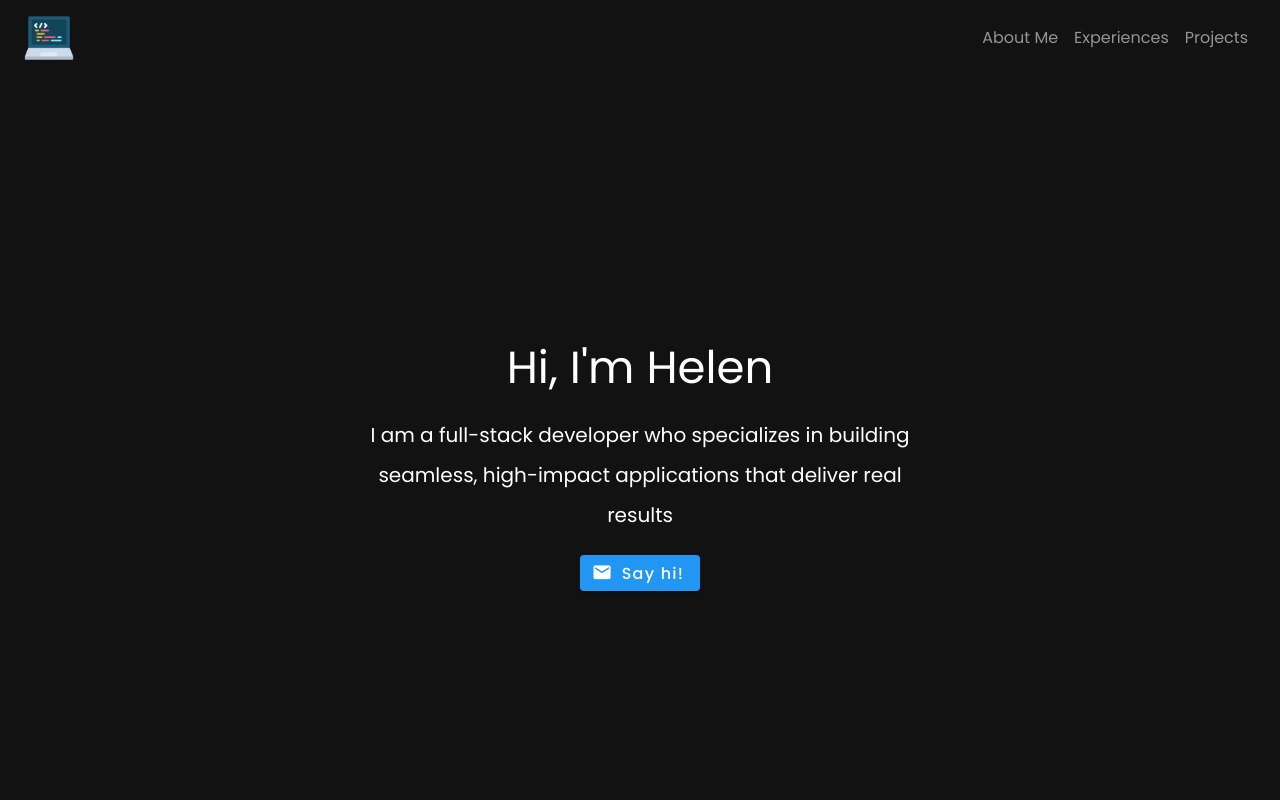
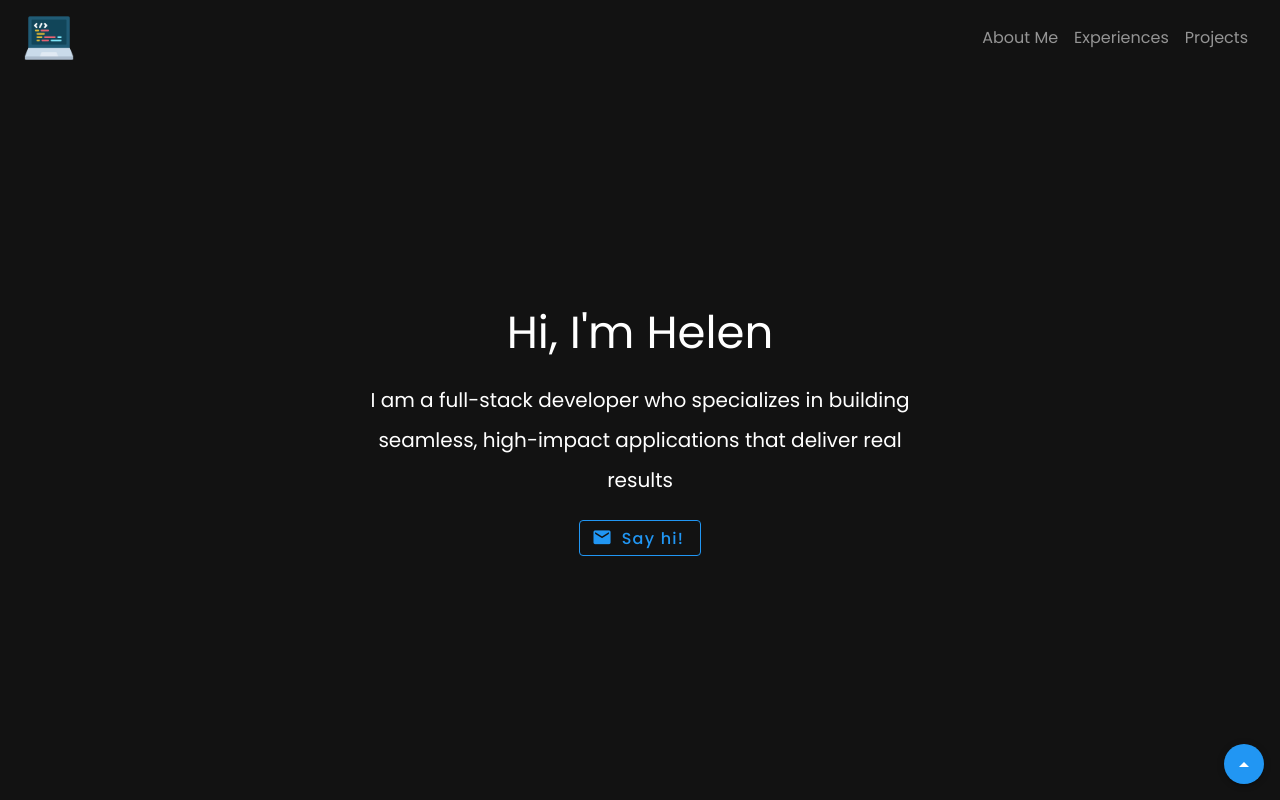
Before and after one commit to helentran64/personal-website, a Vue app: page / in a window 1280 px wide. Shown: the top 800 px of the page. Built offline with nearby package versions, Linux system fonts and the light colour scheme.

Commit message:
added action button

```diff
--- /dev/null
+++ b/src/components/ActionButton.vue
@@ -0,0 +1,30 @@
+<template>
+  <div class="tw-fixed tw-bottom-4 tw-right-4 tw-z-50">
+    <v-speed-dial
+      location="top center"
+      transition="fade-transition"
+      v-model="open"
+    >
+      <template v-slot:activator="{ props: activatorProps }">
+        <v-fab
+          v-bind="activatorProps"
+          size="small"
+          icon="mdi-plus"
+          color="primary"
+        >
+          <v-icon>{{ open ? "mdi-close" : "mdi-menu-up" }}</v-icon>
+        </v-fab>
+      </template>
+
+      <v-btn key="1" icon="mdi-github"></v-btn>
+      <v-btn key="2" icon="mdi-linkedin"></v-btn>
+      <v-btn key="4" icon="mdi-play"></v-btn>
+    </v-speed-dial>
+  </div>
+</template>
+
+<script setup>
+import { shallowRef } from "vue";
+
+const open = shallowRef(false);
+</script>
--- a/src/components/WelcomeMessage.vue
+++ b/src/components/WelcomeMessage.vue
@@ -1,13 +1,13 @@
 <template>
   <div
-    class="tw-h-[calc(100vh-64px)] tw-text-[45px] tw-ont-medium tw-text-center tw-flex tw-flex-col tw-justify-center tw-items-center tw-font-[Poppins]"
+    class="tw-text-[45px] tw-ont-medium tw-text-center tw-flex tw-flex-col tw-justify-center tw-items-center tw-font-[Poppins]"
   >
     <h1 ref="textAnimation"></h1>
     <p class="tw-w-1/2 tw-mr-auto tw-ml-auto tw-mt-5 tw-text-[20px]">
       I am a full-stack developer who specializes in building seamless,
       high-impact applications that deliver real results
     </p>
-    <v-btn style="text-transform: none; margin: 20px;" @click="sendEmail" prepend-icon="mdi-email" color="primary">Say hi!</v-btn>
+    <v-btn variant="outlined" style="text-transform: none; margin: 20px;" @click="sendEmail" prepend-icon="mdi-email" color="primary">Say hi!</v-btn>
   </div>
 </template>
 <script setup>
--- a/src/views/Homepage.vue
+++ b/src/views/Homepage.vue
@@ -1,6 +1,6 @@
 <template>
   <header>
-    <div class="navBarSection tw-my-0 tw-mx-6">
+    <div class="tw-my-0 tw-mx-6">
       <nav class="navbar navbar-expand-sm navbar-dark">
         <a class="navbar-brand" href="#home">
           <img
@@ -38,7 +38,7 @@
   <section
     id="home"
     ref="welcomeRef"
-    class="tw-h-screen tw-flex tw-justify-center tw-items-center"
+    class="tw-h-[calc(100vh-70px)] tw-flex tw-justify-center tw-items-center"
   >
     <WelcomeMessage />
   </section>
@@ -66,6 +66,8 @@
   >
     <Projects />
   </section>
+
+  <ActionButton />
 </template>
 
 <script setup>
@@ -73,6 +75,7 @@ import WelcomeMessage from "@/components/WelcomeMessage.vue";
 import AboutMe from "@/components/AboutMe.vue";
 import WorkExperiences from "@/components/WorkExperiences.vue";
 import Projects from "@/components/Projects.vue";
+import ActionButton from "@/components/ActionButton.vue";
 
 import { useFadeUp } from "@/composables/useFadeUp";
 
@@ -88,12 +91,6 @@ html {
   scroll-behavior: smooth;
 }
 
-.navBarSection {
-  position: sticky;
-  top: 0;
-  z-index: 50;
-}
-
 .nav-link {
   color: white;
   transition: color 0.2s ease-in-out;
```
